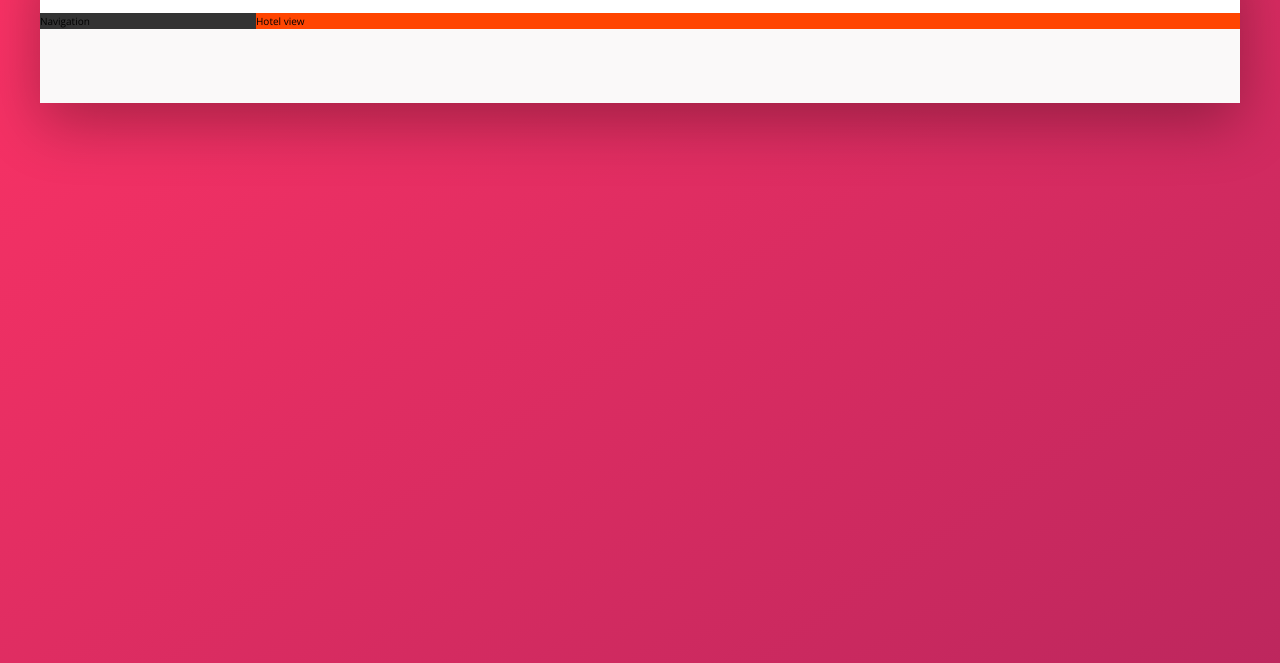
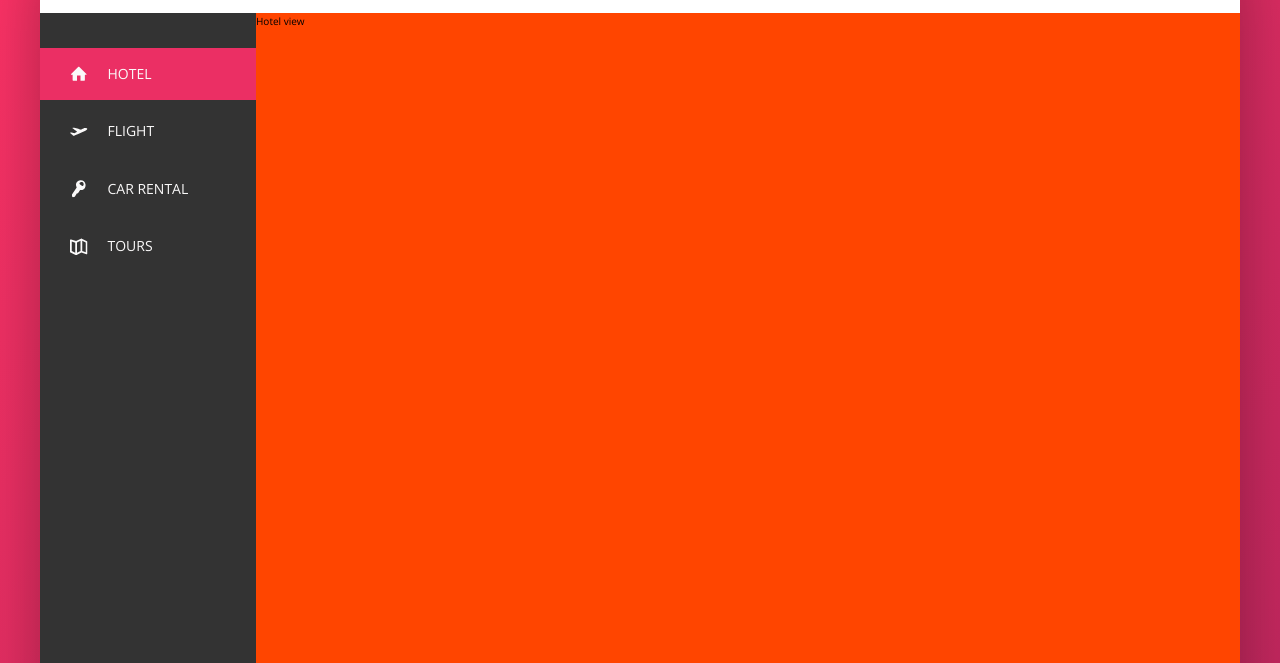
Before and after one commit to vitsafarik/Trillo-project, a website: page index.html in a window 1280 px wide. Shown: the part 137-800 px from the top of the page. Drawn offline with nearby package versions, Linux system fonts and the light colour scheme.

Commit message:
finish the navigation

```diff
--- a/index.html
+++ b/index.html
@@ -51,7 +51,43 @@
     </header>
     <div class="content">
       <nav class="sidebar">
-        Navigation
+        <ul class="side-nav">
+          <li class="side-nav__item side-nav__item--active">
+            <a href="#" class="side-nav__link">
+              <svg class="side-nav__icon">
+                <use xlink:href="img/sprite.svg#icon-home"></use>
+              </svg>
+              <span>Hotel</span>
+            </a>
+          </li>
+          <li class="side-nav__item">
+            <a href="#" class="side-nav__link">
+              <svg class="side-nav__icon">
+                <use xlink:href="img/sprite.svg#icon-aircraft-take-off"></use>
+              </svg>
+              <span>Flight</span>
+            </a>
+          </li>
+          <li class="side-nav__item">
+            <a href="#" class="side-nav__link">
+              <svg class="side-nav__icon">
+                <use xlink:href="img/sprite.svg#icon-key"></use>
+              </svg>
+              <span>Car rental</span>
+            </a>
+          </li>
+          <li class="side-nav__item">
+            <a href="#" class="side-nav__link">
+              <svg class="side-nav__icon">
+                <use xlink:href="img/sprite.svg#icon-map"></use>
+              </svg>
+              <span>Tours</span>
+            </a>
+          </li>
+        </ul>
+        <div class="legal">
+          &copy; 2020 by trillo. All rights reserved.
+        </div>
       </nav>
       <main class="hotel-view">
         Hotel view
--- a/sass/_components.scss
+++ b/sass/_components.scss
@@ -116,3 +116,71 @@
     margin-right: 1rem;
   }
 }
+
+/////////////////////////////////
+// SIDE NAVIGATION
+
+.side-nav {
+  font-size: 1.4rem;
+  list-style: none;
+  margin-top: 3.5rem;
+  &__item {
+    position: relative;
+
+    &:not(:last-child) {
+      margin-bottom: 0.5rem;
+    }
+  }
+
+  &__item::before {
+    content: "";
+    position: absolute;
+    top: 0;
+    left: 0;
+    height: 100%;
+    width: 3px;
+    background-color: var(--color-primary);
+    transform: scaleY(0);
+    transition: transform 0.3s, width 0.4s cubic-bezier(1, 0, 0, 1) 0.2s,
+      backgroud-color 0.1s;
+  }
+  &__item:hover::before,
+  &__item--active::before {
+    transform: scaleY(1);
+    width: 100%;
+  }
+
+  &__item:active::before {
+    background-color: var(--color-primary-dark);
+  }
+
+  &__link:link,
+  &__link:visited {
+    color: var(--color-grey-light-1);
+    text-decoration: none;
+    text-transform: uppercase;
+    display: block;
+    padding: 1.5rem 3rem;
+    position: relative;
+    z-index: 10;
+
+    display: flex;
+    align-items: center;
+  }
+
+  &__icon {
+    width: 1.75rem;
+    height: 1.75rem;
+    margin-right: 2rem;
+    fill: currentColor;
+  }
+}
+
+/////////////////////////////////
+// LEGAL TEXT
+.legal {
+  font-size: 1.2rem;
+  color: var(--color-grey-light-4);
+  text-align: center;
+  padding: 2.5rem;
+}
--- a/sass/_layout.scss
+++ b/sass/_layout.scss
@@ -26,11 +26,15 @@
   background-color: var(--color-grey-dark-1);
 
   flex: 0 0 18%;
+
+  display: flex;
+  flex-direction: column;
+  justify-content: space-between;
 }
 
 .hotel-view {
   background-color: #fff;
   background-color: orangered;
-
+  height: 80rem;
   flex: 1;
 }
```
Also changed, not shown: css/style.css.
